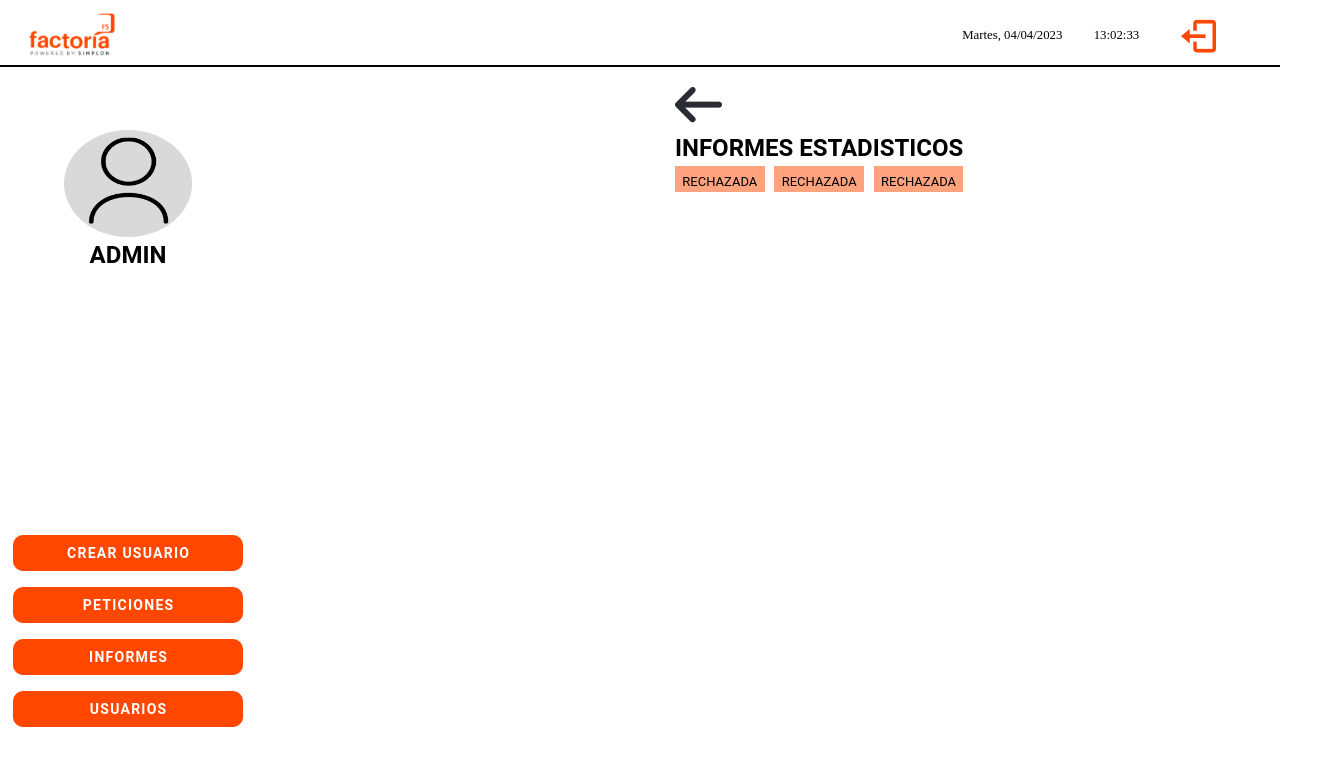
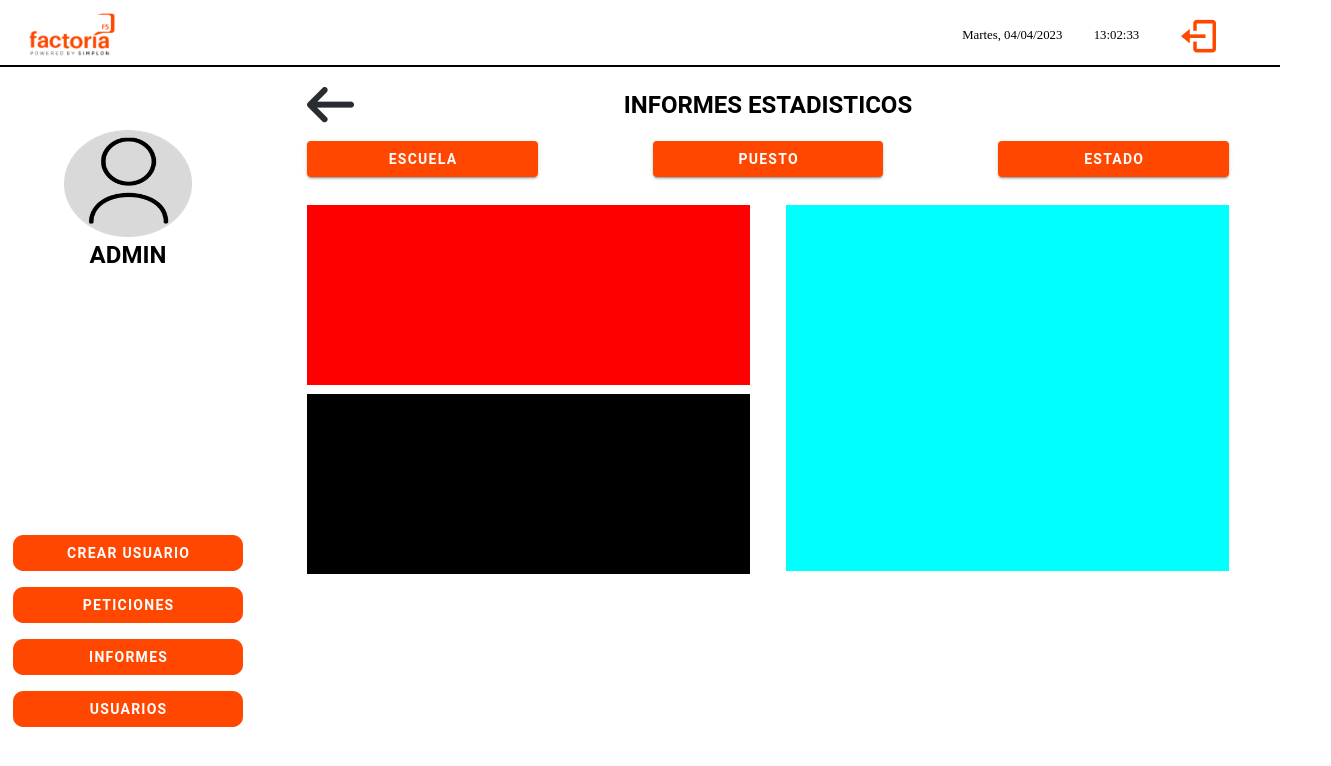
Before and after one commit to RaulMartinezF5/proyecto-vacaciones, a Vue app in the folder src/main/frontend/: page /session/admin/stadistic in a window 1280 px wide. Shown: the top 766 px of the page, 1331 px wide, since content can reach past the window. Built offline with nearby package versions, Linux system fonts and the light colour scheme.

Commit message:
graficsView-finish

```diff
--- a/src/main/frontend/src/views/Admin/StatisticsView.vue
+++ b/src/main/frontend/src/views/Admin/StatisticsView.vue
@@ -1,12 +1,12 @@
 <script setup>
 import iconArrowLeft from '@/assets/img/iconArrowLeft.png';
-import rechazada from '../../components/Rechazada.vue';
+import ButtonComponent from '../../components/ButtonComponent.vue';
 
 </script>
 
 <template>
     <div class="mainContainer">
-        <div class="header">
+        <!-- <div class="header"> -->
         <div class="microheader">
             <button class="button-arrow"><img :src="iconArrowLeft" alt="" class="arrow"></button>
             <h1 class="Titulo">
@@ -15,78 +15,99 @@ import rechazada from '../../components/Rechazada.vue';
         </div>
 
         <div class="buttons">
-                <rechazada />
-                <rechazada />
-                <rechazada />
+            <ButtonComponent :button="'Escuela'" class="buttonFix"/>
+            <ButtonComponent :button="'Puesto'" class="buttonFix"/>
+            <ButtonComponent :button="'Estado'" class="buttonFix"/>
         </div>
 
         <div class="container">
+            <div class="pepin">
                 <div class="grafic"></div>
                 <div class="grafic2"></div>
+            </div>
+            <div class="pepon">
                 <div class="grafic3"></div>
             </div>
 
         </div>
 
+
     </div>
-
-
 </template>
 
 
 <style scoped lang="scss">
-
 .mainContainer {
     width: 100%;
     display: flex;
-    justify-content: space-around;
-    margin: 2% 5%;
+    flex-direction: column;
+    justify-content: space-between;
+    padding: 2% 5%;
+
+    .microheader {
+        display: flex;
+        justify-content: center;
+        .button-arrow{
+            position: absolute;
+            left: 24%;
         }
-.buttons{
+    }
+    .buttons {
         display: flex;
         flex-direction: row;
         justify-content: space-between;
+        width: 100%;
+        margin-top: 2%;
+        .buttonFix {
+            width: 25%;
         }
-.container{
+    }
+    .container {
+        display: flex;
+        flex-direction: row;
+        justify-content: space-between;
+        height: 100%;
+        width: 100%;
+        margin-top: 2%;
+
+        .pepin{
             display: flex;
             flex-direction: column;
             height: 100%;
+            width: 48%;
+
+            .grafic {
+                height: 180px;
+                background-color: red;
+                margin-top: 2%;
+                margin-left: 0%;
+                width: 100%;
             }
-.grafic{
+
+            .grafic2 {
+                height: 180px;
+                background-color: black;
+                margin-top: 2%;
+                margin-left: 0%;
+                width: 100%;
+            }
+        }
+        .pepon{
                 display: flex;
-    background-color: red;
-    margin-top: 20%;
+                width: 48%;
+                height: 100%;
+
+            .grafic3 {
+                    height: 366px;
+                    background-color: aqua;
+                    margin-top: 2%;
+                    margin-left: 0;
+                    width: 100%;
                 }
-.grafic2{
-    background-color: black;
-    margin-top: 20%;
-    margin-left: 70%;
             }
-.grafic3{
-    background-color: aqua;
-    margin-top: 20%;
+    }
 }
 
 
 
-
-
-
-
-
-
-
-
-
-
-
-
-
-
-
-
-
-
-
-
 </style>
```
Lines whose indentation alone changed are shown as unchanged.
